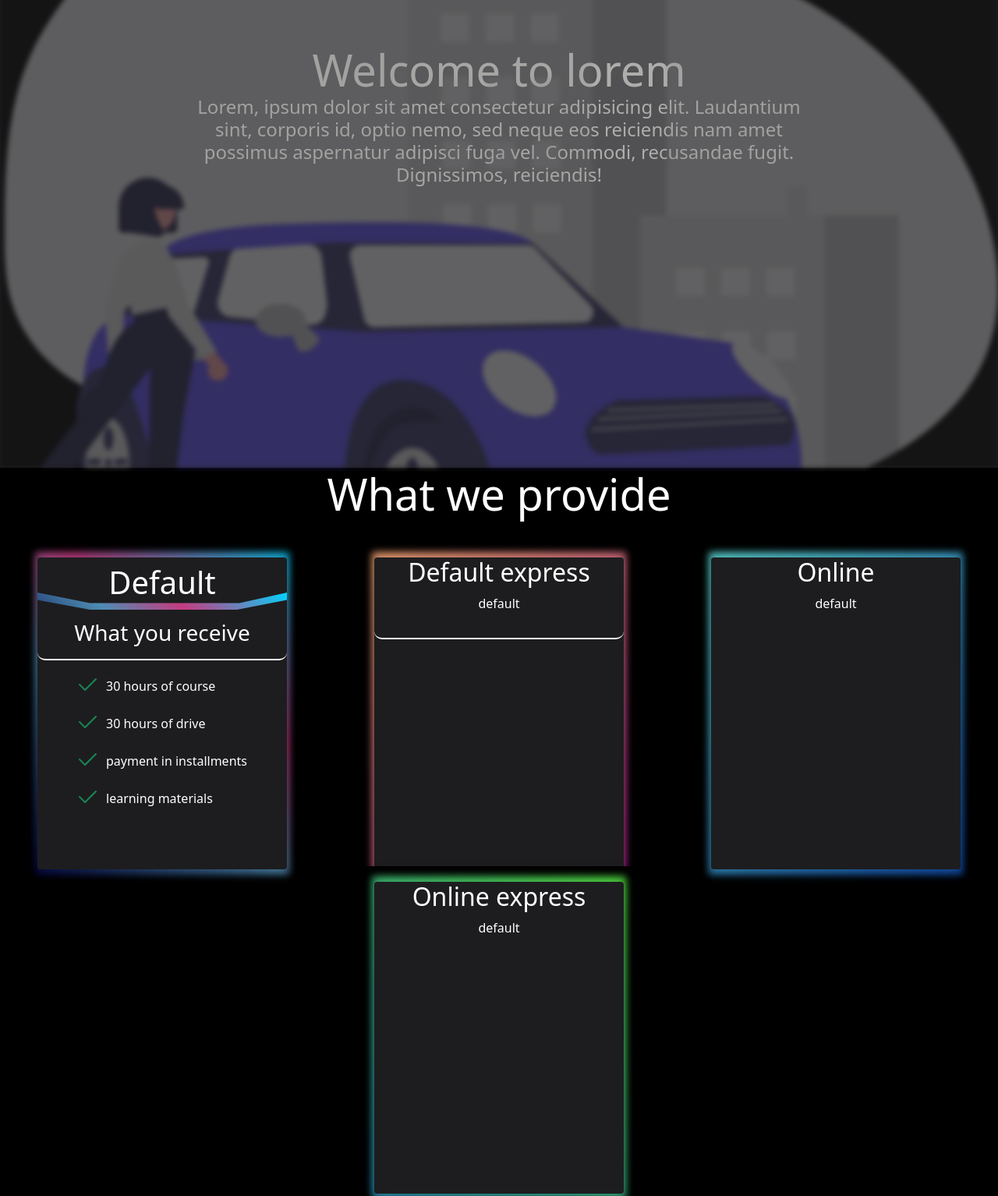
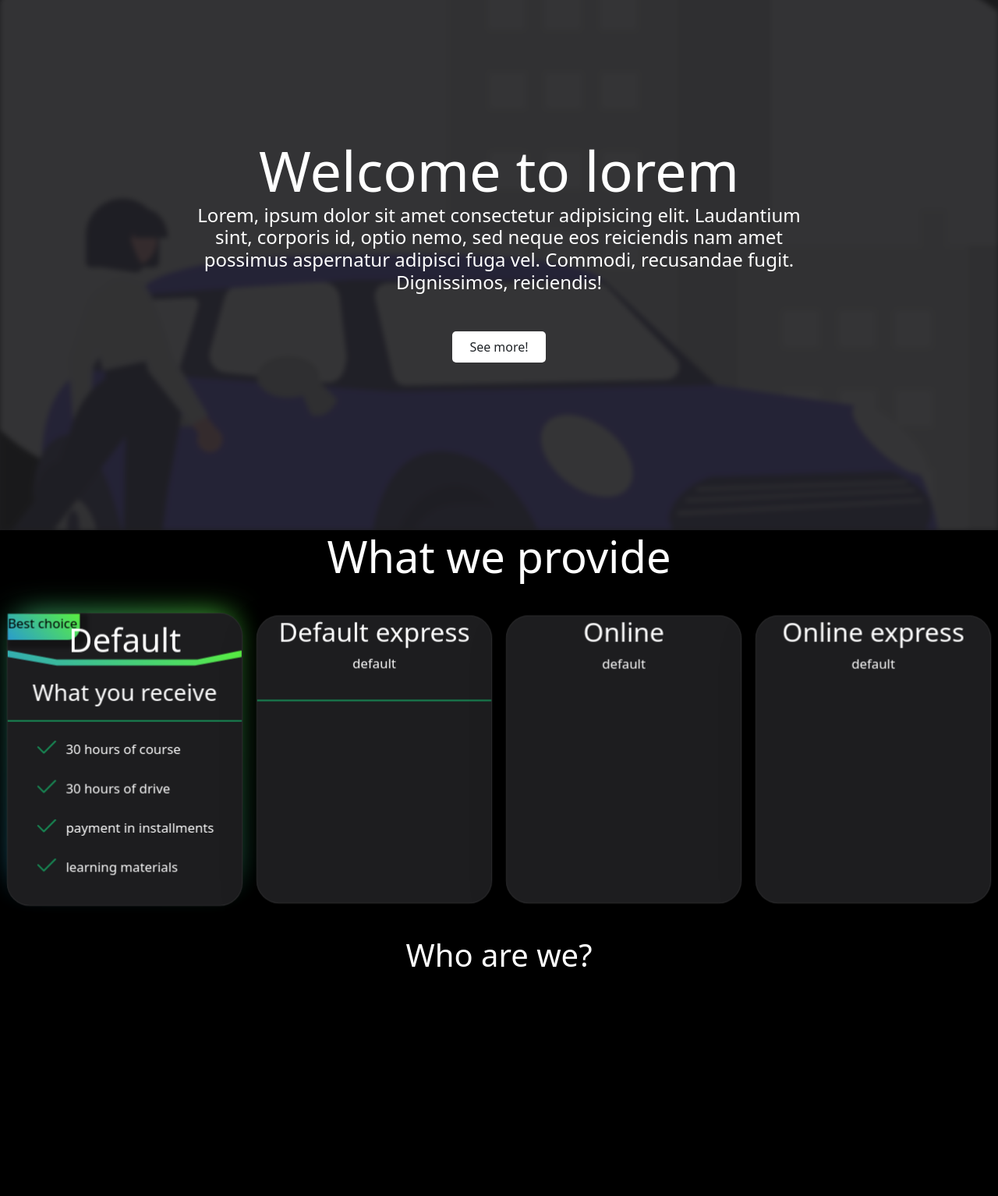
Before and after one commit to BrtSkr/driving-course-website, a website built with Parcel: page index.html in a window 1280 px wide. Shown: the part 80-1614 px from the top of the page at 78% size. After the commit the page ends 1337 px from the top, so only its background shows below. Built offline with nearby package versions, Linux system fonts and the light colour scheme.

Commit message:
Backup, initial cards design, few new animatios

```diff
--- a/index.html
+++ b/index.html
@@ -4,6 +4,7 @@
     <meta charset="UTF-8" />
     <meta http-equiv="X-UA-Compatible" content="IE=edge" />
     <meta name="viewport" content="width=device-width, initial-scale=1.0" />
+    <meta name="description" content="Driving course website" />
     <title>Driving course website</title>
     <link rel="stylesheet" href="src/scss/main.scss" />
     <script src="src/js/App.js" defer></script>
@@ -40,22 +41,35 @@
           >
         </div>
       </nav>
-      <header id="welcome" class="welcome-section p-5">
-        <h1 class="text-white text-center my-auto pt-5 welcome-text">
+      <header
+        id="welcome"
+        class="welcome-section min-vh-90 d-flex justify-content-center"
+      >
+        <div class="m-auto position-relative">
+          <h1 class="text-white text-center m-auto welcome-text">
             Welcome to lorem
           </h1>
           <h4
-          class="text-white text-center my-auto spacer-mxw-10 mx-auto welcome-subtext"
+            class="text-white text-center spacer-mxw-10 m-auto welcome-subtext"
           >
             Lorem, ipsum dolor sit amet consectetur adipisicing elit. Laudantium
             sint, corporis id, optio nemo, sed neque eos reiciendis nam amet
             possimus aspernatur adipisci fuga vel. Commodi, recusandae fugit.
             Dignissimos, reiciendis!
           </h4>
+          <button
+            class="position-relative header-button btn btn-lg bg-white d-flex justify-content-center mt-5 m-auto more"
+          >
+            See more!
+            <i
+              class="bi bi-arrow-down header-arrow text-white text-center d-block"
+            ></i>
+          </button>
+        </div>
       </header>
       <section id="offer" class="w-100 text-dark text-center bg-black">
         <h1 class="text-white mb-5 display-4">What we provide</h1>
-        <div class="d-flex flex-wrap flex-row mx-auto gap-3">
+        <div class="d-flex flex-wrap flex-row mx-auto">
           <div
             class="custom-card text-white m-auto rounded shadow-lg rounded py-4 green-gradient"
           >
@@ -64,19 +78,27 @@
             <h3 class="separator">What you receive</h3>
             <div class="d-flex justify-content-center">
               <i class="bi bi-check2 checked-icon"></i>
-              <h6 class="mt-3 d-block spacer-mw-10 text-left-force">30 hours of course</h6>
+              <h6 class="mt-3 d-block spacer-mw-10 text-left-force">
+                30 hours of course
+              </h6>
             </div>
             <div class="d-flex justify-content-center">
               <i class="bi bi-check2 checked-icon"></i>
-              <h6 class="mt-3 d-block spacer-mw-10 text-left-force">30 hours of drive</h6>
+              <h6 class="mt-3 d-block spacer-mw-10 text-left-force">
+                30 hours of drive
+              </h6>
             </div>
             <div class="d-flex justify-content-center">
               <i class="bi bi-check2 checked-icon"></i>
-              <h6 class="mt-3 d-block spacer-mw-10 text-left-force">payment in installments</h6>
+              <h6 class="mt-3 d-block spacer-mw-10 text-left-force">
+                payment in installments
+              </h6>
             </div>
             <div class="d-flex justify-content-center">
               <i class="bi bi-check2 checked-icon"></i>
-              <h6 class="mt-3 d-block spacer-mw-10 text-left-force">learning materials</h6>
+              <h6 class="mt-3 d-block spacer-mw-10 text-left-force">
+                learning materials
+              </h6>
             </div>
           </div>
           <div class="custom-card text-white m-auto rounded shadow-lg rounded">
@@ -96,7 +118,9 @@
           </div>
         </div>
       </section>
-      <section id="about-us"></section>
+      <section id="about-us bg-black">
+        <h1 class="text-white text-center bg-black pt-5">Who are we?</h1>
+      </section>
     </article>
   </body>
 </html>
--- a/src/scss/main.scss
+++ b/src/scss/main.scss
@@ -23,14 +23,35 @@ html{
 .bullet{
 
 }
-.test::before{
+.test{
+
+}
+.header-button {
+  width: 15vh;
+  height: 5vh;
+  margin: 0 auto;
+  font-size: 2vh;
+  background-color: white;
+  border: none;
+  border-radius: 5px;
+  transition: 0.5s;
+  cursor: pointer;
+  .header-arrow {
+  z-index: -2;
+  transition: 0.5s;
+  color: white;
+  font-size: 1.5rem;
   position: absolute;
-  top: .5rem;
-  right: 0;
-  bottom: 0;
-  left: -12rem;
-  font-size: 2rem;
-  color: green;
+  transform:translateY();
+  text-align: center;
+}
+  &:hover{
+    transform: scale(1.1);
+  transition: 0.5s;
+  }
+  &:hover .header-arrow{
+     transform: translateY(3rem) scale(1.5);
+  }
 }
 
 .checked-icon{
@@ -59,14 +80,110 @@ html{
 .remove-text-decoration {
   text-decoration: none !important;
 }
-.custom-underline{
+
+.min-vh-90{
+  min-height: 90vh !important;
+}
+
+.custom-card {
+  position: relative;
+  background: #1d1d1f;
+  min-width: ($spacer * 18);
+  max-width: ($spacer * 22);
+  min-height: ($spacer * 22);
+  box-shadow: 1px 1px 5px 5px green inset;
+  transform: scale(1.05);
+  transform-style: preserve-3d;
+  transition: .5s;
+  z-index: 1;
+  border: 1px solid rgba(131, 131, 131, 0.16);
+  border-radius: 28px !important;
+  box-shadow: $box-shadow;
+  &::before{
+    content: '';
+    position: absolute;
+    //background: $green-gradient;
+    width: 90%;
+    height: 90%;
+    top: 1%;
+    right: 0;
+    bottom: 0;
+    left: 5%;
+    transform: translateZ(-1px);
+    //box-shadow: inset 0 0 10px 12px $black, inset 0 0 30px 2px $black;
+    filter: blur(20px);
+  }
+  &:nth-child(1)::after{
+    background: $green-gradient;
+    height: 2rem;
+    max-width: 5.5rem;
+    font-family: $font-family-base;
+    content: 'Best choice';
+    color: $black;
+    text-align: left;
+    position: absolute;
+    top: 0;
+    right: 0;
+    left: 0;
+    bottom: 0;
+    border-radius: 0 0 15px 0;
+    box-shadow: 5px 5px 5px 5px  rgba(0, 0, 0, 0.315);
+  z-index: -1;
+  }
+  &:nth-child(1)::before{
+        content: '';
+    position: absolute;
+    background: $green-gradient;
+    width: 90%;
+    height: 90%;
+    top: 1%;
+    right: 0;
+    bottom: 0;
+    left: 5%;
+    transform: translateZ(-1px);
+    //box-shadow: inset 0 0 10px 12px $black, inset 0 0 30px 2px $black;
+    filter: blur(20px);
+  }
+  &:nth-child(2)::before{
+    content: '';
+    position: absolute;
+   // background: $orange-gradient;
+    width: 90%;
+    height: 90%;
+    top: 1%;
+    right: 0;
+    bottom: 0;
+    left: 5%;
+    transform: translateZ(-1px);
+    //box-shadow: inset 0 0 10px 12px $black, inset 0 0 30px 2px $black;
+    filter: blur(20px);
+  }
+  &:nth-child(3)::before{
+    content: '';
+    position: absolute;
+  //  background: $blue-gradient;
+    width: 90%;
+    height: 90%;
+    top: 1%;
+    right: 0;
+    bottom: 0;
+    left: 5%;
+    transform: translateZ(-1px);
+    //box-shadow: inset 0 0 10px 12px $black, inset 0 0 30px 2px $black;
+    filter: blur(20px);
+  }
+  &:hover{
+    transform: scale(1.1) translateY(-2rem);
+    transition: .5s;
+  }
+  .custom-underline{
   position: relative;
   margin: -1rem 0 0 0;
   &::before{
     content: '';
     position: absolute;
-    background: $sub-gradient;
-    height: 6rem;
+    background: $green-gradient;
+    height: 5rem;
     top: 0;
     right: 0;
     bottom: 0;
@@ -75,71 +192,8 @@ html{
     clip-path: polygon(21% 14%, 81% 14%, 100% 0, 100% 10%, 80% 23%, 21% 23%, 0 10%, 0 0);
   }
 }
-.custom-card {
-  position: relative;
-  background: #1d1d1f;
-  min-width: ($spacer * 20);
-  max-width: ($spacer * 20);
-  min-height: ($spacer * 25);
-  margin: auto;
-  box-shadow: 1px 1px 5px 5px green inset;
-  transform-style: preserve-3d;
-  z-index: 1;
-  &::before{
-    content: '';
-    position: absolute;
-    background: $green-gradient;
-    width: 110%;
-    height: 110%;
-    top: -5%;
-    right: 0;
-    bottom: 0;
-    left: -5%;
-    transform: translateZ(-1px);
-    box-shadow: inset 0 0 10px 12px $black, inset 0 0 30px 2px $black;
-  }
-  &:nth-child(1)::before{
-        content: '';
-    position: absolute;
-    background: $sub-gradient;
-    width: 110%;
-    height: 110%;
-    top: -5%;
-    right: 0;
-    bottom: 0;
-    left: -5%;
-    transform: translateZ(-1px);
-    box-shadow: inset 0 0 10px 12px $black, inset 0 0 30px 2px $black;
-  }
-  &:nth-child(2)::before{
-    content: '';
-    position: absolute;
-    background: $orange-gradient;
-    width: 110%;
-    height: 110%;
-    top: -5%;
-    right: 0;
-    bottom: 0;
-    left: -5%;
-    transform: translateZ(-1px);
-    box-shadow: inset 0 0 10px 12px $black, inset 0 0 30px 2px $black;
-  }
-  &:nth-child(3)::before{
-    content: '';
-    position: absolute;
-    background: $blue-gradient;
-    width: 110%;
-    height: 110%;
-    top: -5%;
-    right: 0;
-    bottom: 0;
-    left: -5%;
-    transform: translateZ(-1px);
-    box-shadow: inset 0 0 10px 12px $black, inset 0 0 30px 2px $black;
-  }
   .separator{
-    border-bottom: 2px solid rgb(255, 255, 255);
-    border-radius: 10px;
+    border-bottom: 2px solid $green;
     padding: 0 0 1rem 0;
   }
 }
@@ -151,30 +205,34 @@ html{
     background: #1d1d1f;
   min-height: ($spacer * 40);
   z-index: 3 ;
+  overflow: hidden;
   &:before {
     background: $black url("../images/undraw_city_driver_re_0x5e.svg")
       no-repeat;
-    background-size: 80rem;
-    background-position: 0%;
+    background-size: 100rem;
+    background-position: 25%;
     content: "";
     position: absolute;
     top: 0;
     right: 0;
     bottom: 0;
     left: 0;
-    opacity: .3;
+    opacity: .1;
    z-index: -1 ;
     filter: saturate(2) blur(3px);
-
+    animation: carImage 2.5s;
+    animation-direction: alternate;
   }
   .welcome-text {
-    font-size: 3.5rem;
+    font-size: 4.5rem;
     margin: auto;
     z-index: 2 ;
-    mix-blend-mode: difference;
+   animation: header-text-animation 1s;
+   animation-timing-function: ease;
   }
   .welcome-subtext {
-      mix-blend-mode: difference;
+      animation: header-text-animation 1s;
+      animation-timing-function: ease;
   }
 }
 .navbar-main {
@@ -232,3 +290,31 @@ html{
   background: $red;
   border-radius: 30px 0 0 30px;
 }
+
+@keyframes carImage {
+  from{
+  background-position: -200%;
+  }
+  to{
+    background-position: 25%;
+
+  }
+}
+@keyframes header-text-animation {
+  from{
+  transform: translateY(-100rem);
+  }
+  to{
+   transform: translateY(0);
+  }
+}
+@keyframes header-button {
+  from{
+    opacity: 0;
+    transform: translateY(100rem);
+  }
+  to{
+    opacity: 1;
+    transform: translateY(0);
+  }
+}
```
Also changed, not shown: dist/index.html, 4 other files. Lines whose indentation alone changed are shown as unchanged.
